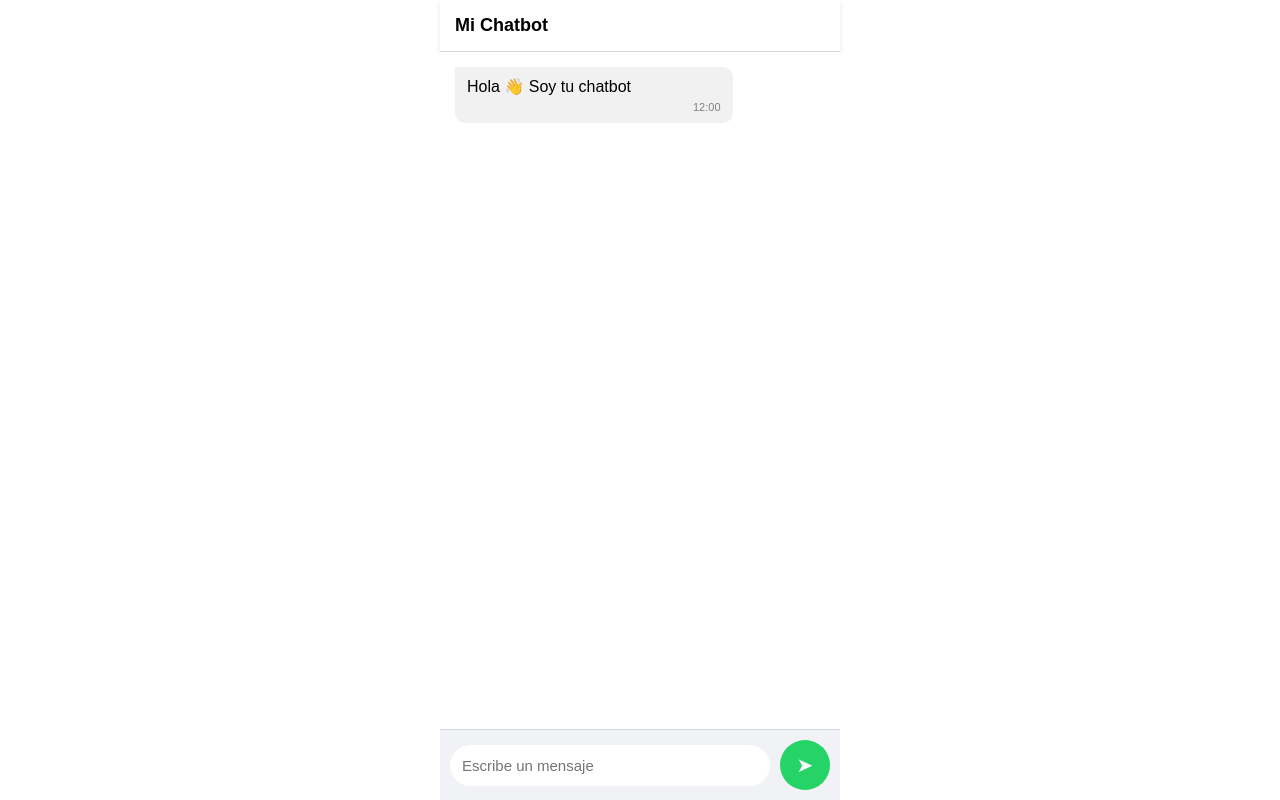
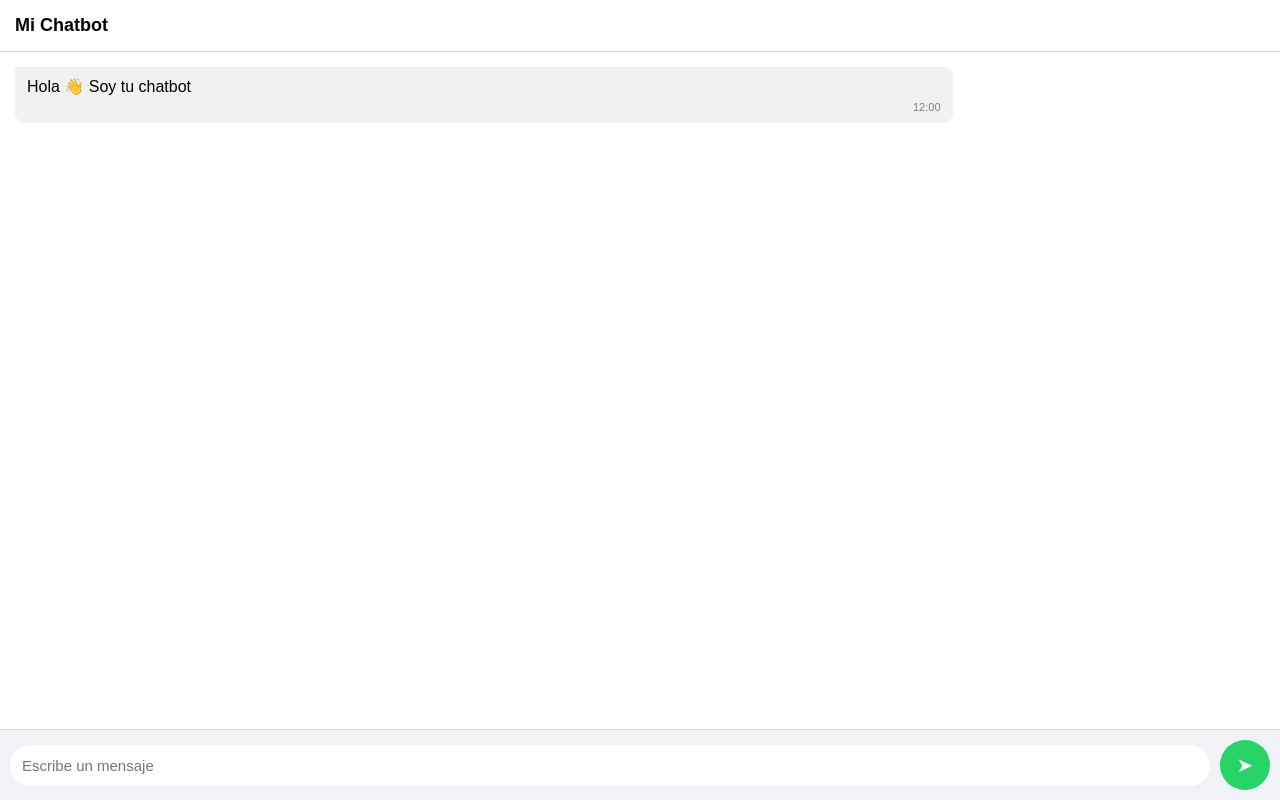
Before and after one commit to chris256djess-ui/chatbot_qr, a Flask app: page / in a window 1280 px wide. Run offline with Flask 3, Linux system fonts and the light colour scheme.

Commit message:
Nuevo Diseño

```diff
--- a/templates/index.html
+++ b/templates/index.html
@@ -16,19 +16,19 @@
 
         body{
             background:white;
-            height:100vh;
-            display:flex;
-            justify-content:center;
-            align-items:center;
+            width:100%;
+            height:100dvh;
+            overflow:hidden;
         }
 
         .chat-container{
             width:100%;
-            max-width:400px;
-            height:100vh;
-            background:#efeae2;
+            max-width:100%;
+            height:100dvh;
+            background:white;
             display:flex;
             flex-direction:column;
+            overflow:hidden;
         }
 
         /* HEADER */
```
